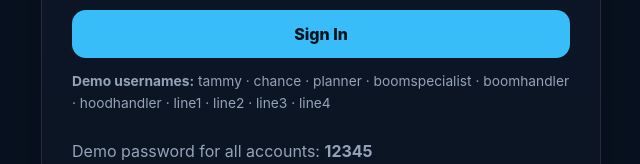
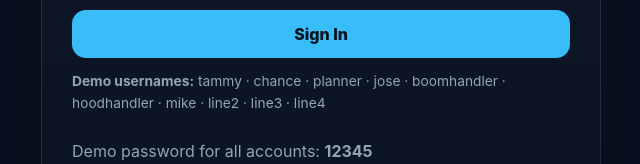
Before and after one commit to GregLivin/lineflow-ai, a Next.js app: page /login in a window 1280 px wide. Shown: the part 446-610 px from the top of the page, without its empty margins (319-959 px from the left). Built offline with nearby package versions, Linux system fonts and the light colour scheme.

Commit message:
Use Mike and Jose as demo usernames

```diff
--- a/app/login/page.tsx
+++ b/app/login/page.tsx
@@ -9,10 +9,10 @@ const users: Record<string, DemoAccount> = {
   tammy: { name: 'Operations Leadership', role: 'Operations Leadership / System Administrator', group: 'supervisor', internalUsername: 'tammy' },
   chance: { name: 'Houston Supervisor', role: 'Houston Supervisor / System Administrator', group: 'supervisor', internalUsername: 'chance' },
   planner: { name: 'Planner', role: 'Planner / System Administrator', group: 'supervisor', internalUsername: 'debbie' },
-  boomspecialist: { name: 'Boom Line Material Specialist', role: 'Boom Line Material Specialist', group: 'specialist', internalUsername: 'jose' },
+  jose: { name: 'Boom Line Material Specialist', role: 'Boom Line Material Specialist', group: 'specialist', internalUsername: 'jose' },
   boomhandler: { name: 'Boom Material Handler', role: 'Boom Material Handler / Combi Lift', group: 'handler', internalUsername: 'greg' },
   hoodhandler: { name: 'Hood Material Handler', role: 'Hood Material Handler / Forklift', group: 'handler', internalUsername: 'tristen' },
-  line1: { name: 'Line 1', role: 'Assembly Line User', group: 'line', internalUsername: 'line1' },
+  mike: { name: 'Mike', role: 'Assembly Line User', group: 'line', internalUsername: 'line1' },
   line2: { name: 'Line 2', role: 'Assembly Line User', group: 'line', internalUsername: 'line2' },
   line3: { name: 'Line 3', role: 'Assembly Line User', group: 'line', internalUsername: 'line3' },
   line4: { name: 'Line 4', role: 'Assembly Line User', group: 'line', internalUsername: 'line4' },
@@ -64,7 +64,7 @@ export default function LoginPage() {
           <button className="primaryButton fullButton" type="submit">Sign In</button>
         </form>
         <p className="authCopy" style={{ marginTop: 12, fontSize: '0.86rem', lineHeight: 1.6 }}>
-          <strong>Demo usernames:</strong> tammy · chance · planner · boomspecialist · boomhandler · hoodhandler · line1 · line2 · line3 · line4
+          <strong>Demo usernames:</strong> tammy · chance · planner · jose · boomhandler · hoodhandler · mike · line2 · line3 · line4
         </p>
         <p className="authCopy" style={{ marginTop: 4 }}>Demo password for all accounts: <strong>12345</strong></p>
         <div className="actions"><button className="secondaryButton fullButton" type="button" onClick={() => router.push('/')}>Back to Home</button></div>
```
